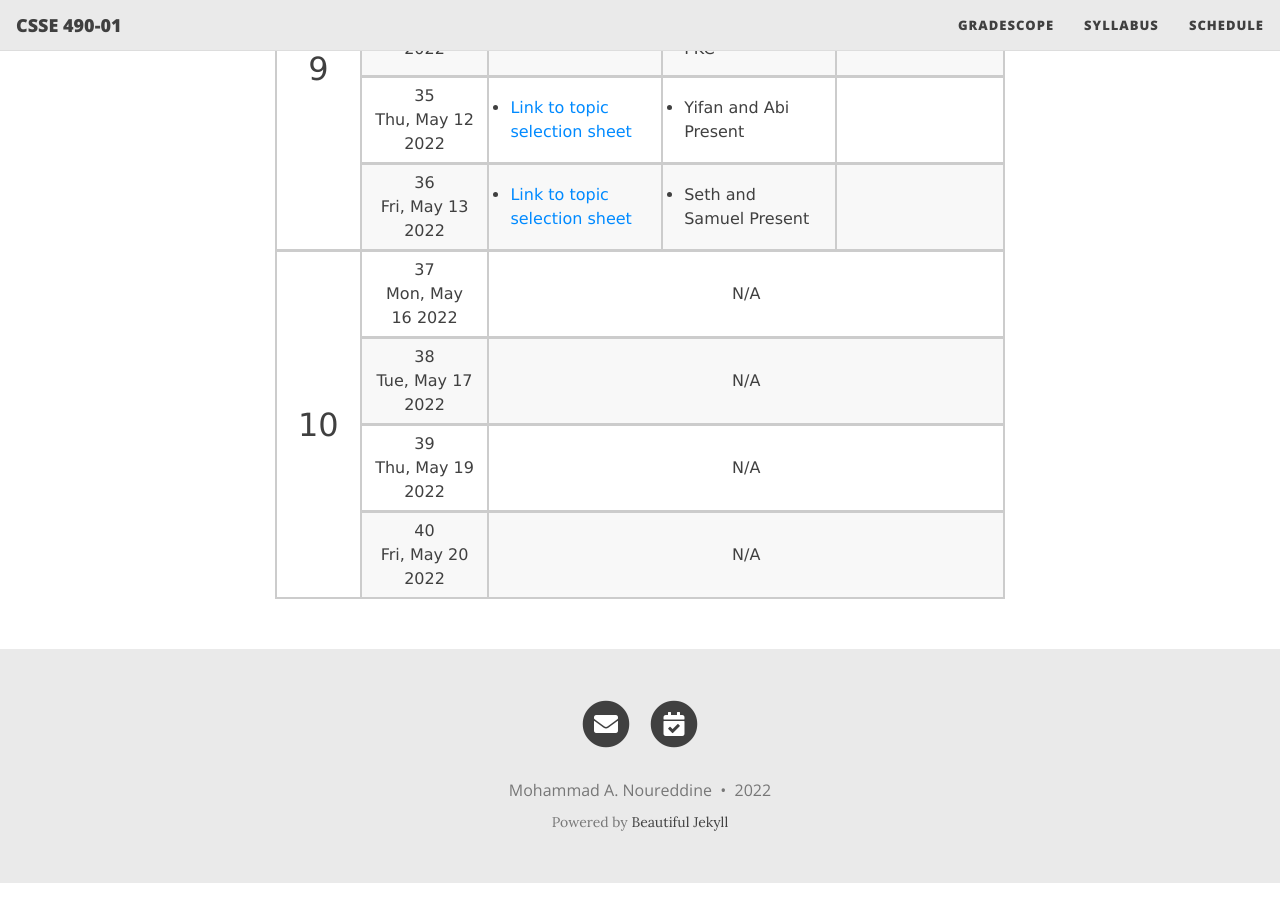
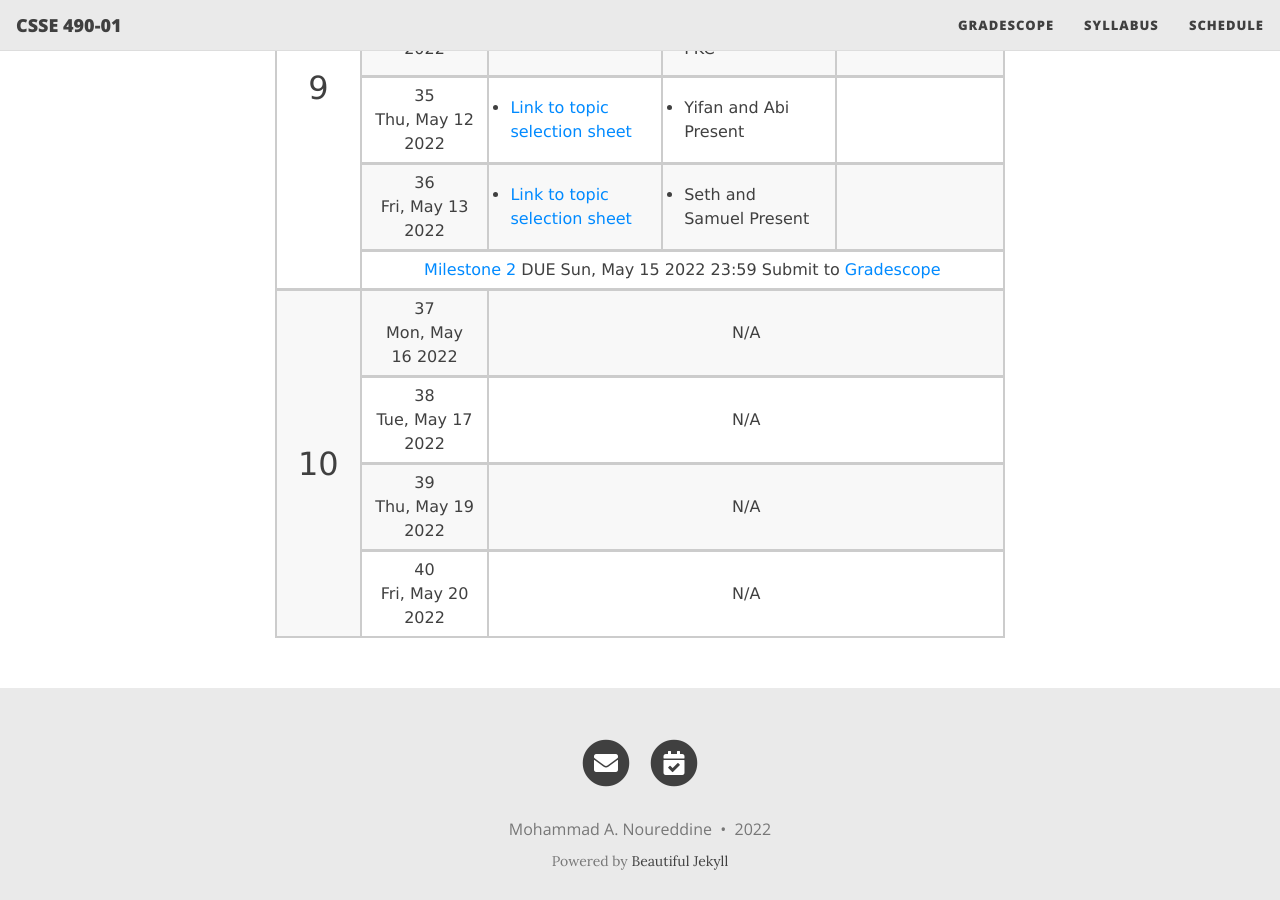
Before and after one commit to rhit-csse490-netsec/netsec-public, a Jekyll site: the page built from schedule.md, in a window 1280 px wide and 900 px high, scrolled down 4069 px. Built offline with Jekyll 4.4.1, drawn with Linux system fonts in a browser that asks for light colours; nearby versions of some CDN libraries.

Commit message:
updated the schedule

```diff
--- a/_data/assignments.csv
+++ b/_data/assignments.csv
@@ -5,3 +5,4 @@ Lab 2,labs/lab2,2022-03-27 23:59:00,,Submit to [Gradescope](https://www.gradesco
 Lab 3,labs/lab3,2022-04-03 23:59:00,,Submit to [Gradescope](https://www.gradescope.com/courses/375534)
 Milestone 1,project/milestone1,2022-04-22 23:59:00,,Submit to [Gradescope](https://www.gradescope.com/courses/375534)
 Lab 4a,labs/lab4,2022-05-08 23:59:00,,Submit to [Gradescope](https://www.gradescope.com/courses/375534)
+Milestone 2,project/milestone2,2022-05-15 23:59:00,,Submit to [Gradescope](https://www.gradescope.com/courses/375534)
--- a/schedule.md
+++ b/schedule.md
@@ -493,7 +493,7 @@ title: Class Schedule
 <tr>
 <td markdown="span" colspan="4"> [Lab 4a]({{ site.baseurl }}/labs/lab4) DUE Sun, May 08 2022 23:59 Submit to [Gradescope](https://www.gradescope.com/courses/375534)</td></tr>
 <tr>
-<td rowspan="4" markdown="span" style="font-size:xx-large;"><a name="w9">9</a></td>
+<td rowspan="5" markdown="span" style="font-size:xx-large;"><a name="w9">9</a></td>
 <td markdown="span">
 33 <br/> Mon, May 09 2022</td>
 <td markdown="span">
@@ -553,6 +553,8 @@ title: Class Schedule
 </td>
 </tr>
 <tr>
+<td markdown="span" colspan="4"> [Milestone 2]({{ site.baseurl }}/project/milestone2) DUE Sun, May 15 2022 23:59 Submit to [Gradescope](https://www.gradescope.com/courses/375534)</td></tr>
+<tr>
 <td rowspan="4" markdown="span" style="font-size:xx-large;"><a name="w10">10</a></td>
 <td markdown="span">
 37 <br/> Mon, May 16 2022</td>
```
